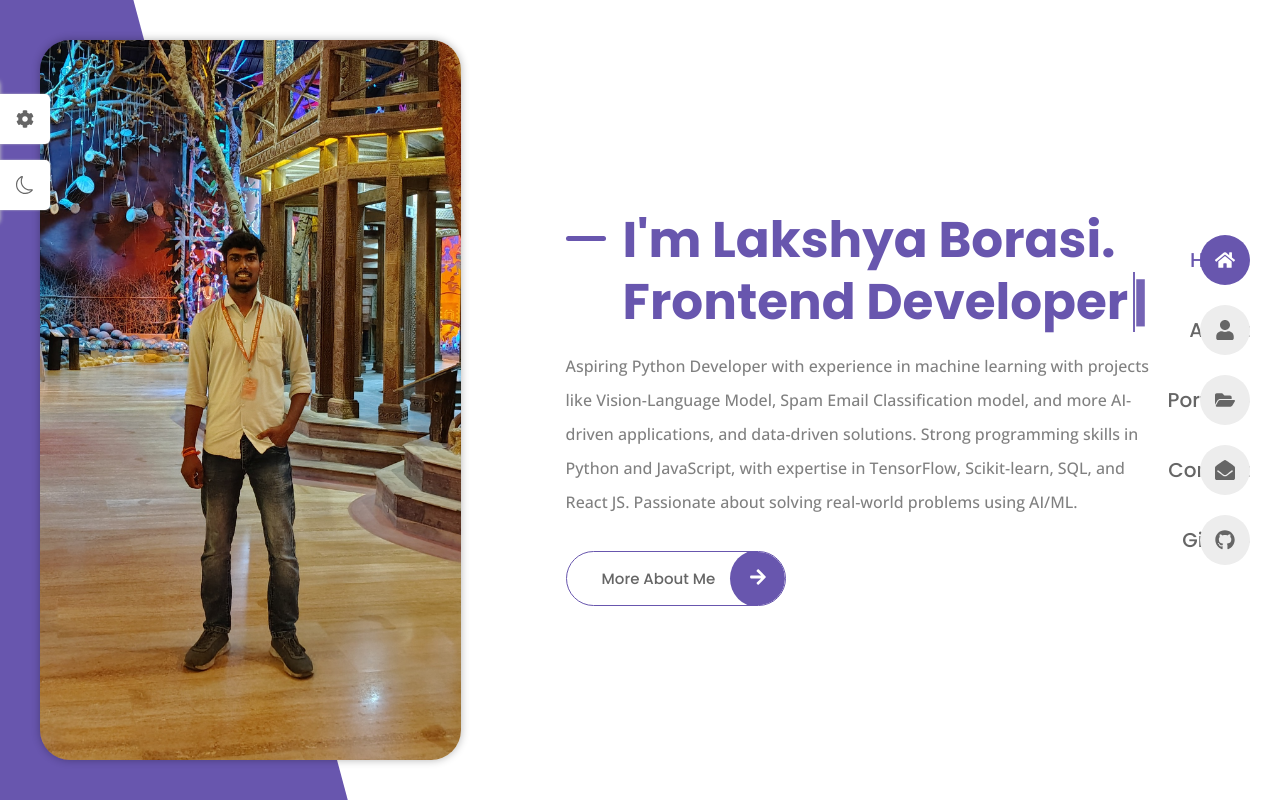
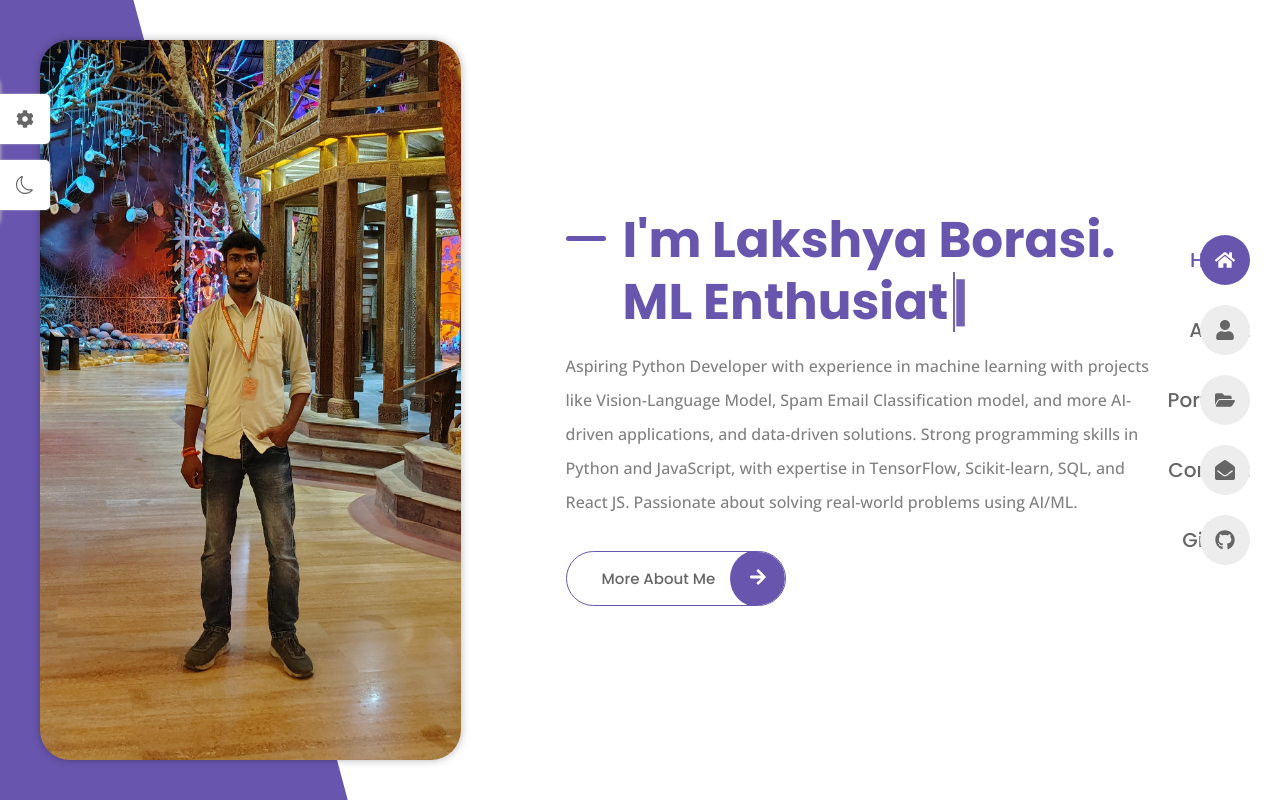
Before and after one commit to targetlakshya/Personal-Portfolio, a React (Vite) app: page / in a window 1280 px wide. Built offline with nearby package versions, Linux system fonts and the light colour scheme; the HTML template or start-up script is replaced by a standard one.

Commit message:
Roles Changes in About.JSX

```diff
--- a/src/pages/Home/Home.jsx
+++ b/src/pages/Home/Home.jsx
@@ -5,7 +5,7 @@
 import "./home.css";
 
 function Home() {
-    const roles = ["Python Developer", "Frontend Developer", "ML Engineer"];
+    const roles = ["Frontend Developer", "ML Enthusiat"];
     const [displayText, setDisplayText] = useState("");
     const [currentRoleIndex, setCurrentRoleIndex] = useState(0);
     const [charIndex, setCharIndex] = useState(0);
```
